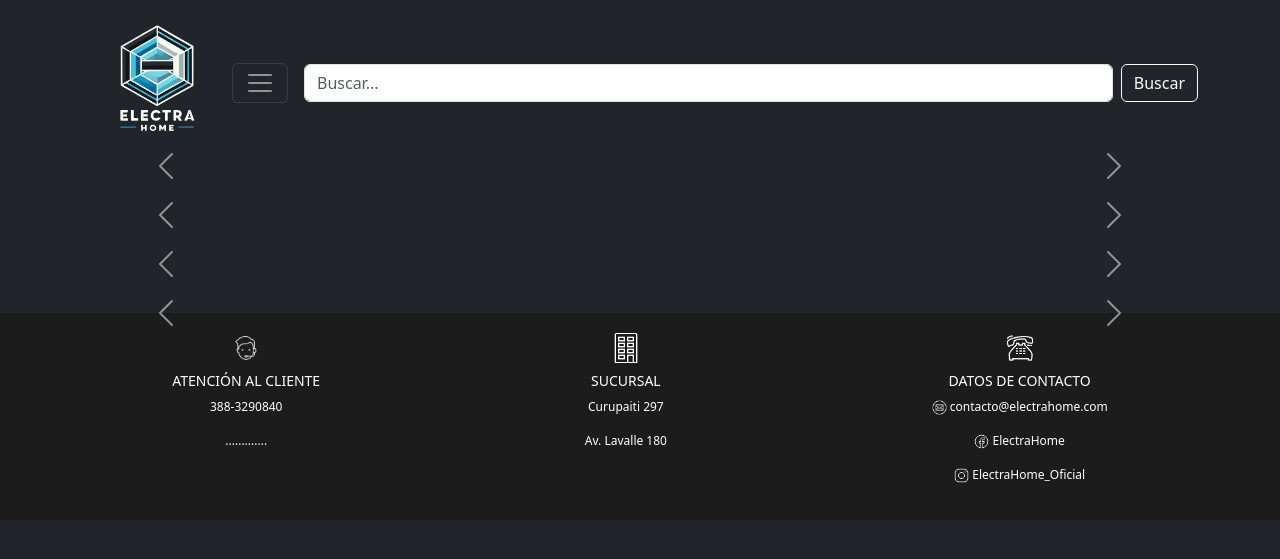
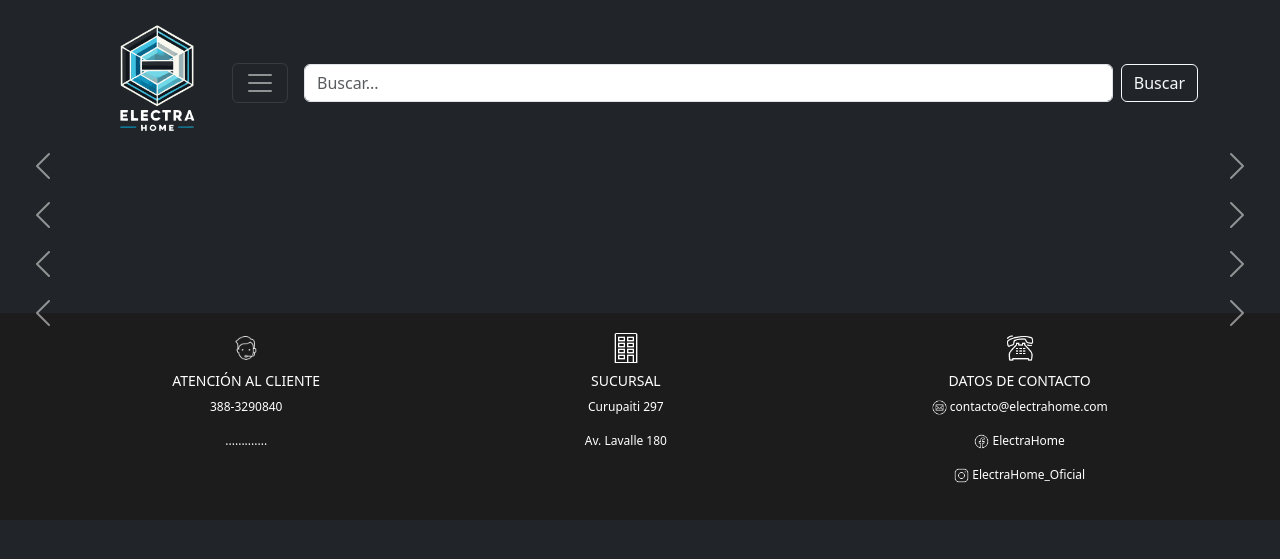
Before and after one commit to matibdr7/Electra_Home, a Django app: page /modelos/ in a window 1280 px wide. Shown: the top 559 px of the page. Run offline with Django 5.2, Linux system fonts and the light colour scheme; data that the repository does not hold is empty; some libraries are stand-ins or nearby versions.

Commit message:
🎨 Controles de carrousell por fuera de las cards

```diff
--- a/team_ALMP/ventas/templates/ventas/modelos.html
+++ b/team_ALMP/ventas/templates/ventas/modelos.html
@@ -30,6 +30,21 @@ h5.card-title {
 .card p {
     font-size: 0.9rem;
     text-align: center;
+}
+
+.carousel-control-prev, .carousel-control-next {
+    width: 5%;
+    position: absolute;
+    top: 50%;
+    transform: translateY(-50%);
+}
+
+.carousel-control-prev {
+    left: -6%; /* Ajusta esta distancia según lo necesites */
+}
+
+.carousel-control-next {
+    right: -6%; /* Ajusta esta distancia según lo necesites */
 }
 
 </style>
```
Also changed, not shown: team_ALMP/core/templates/core/productos.html (+15 -0 lines).
